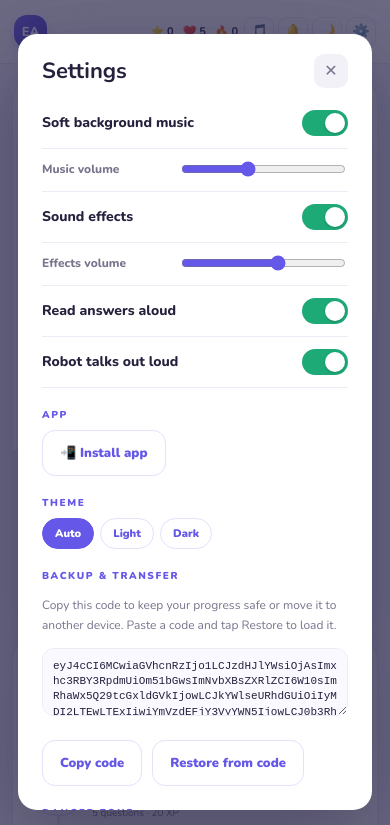
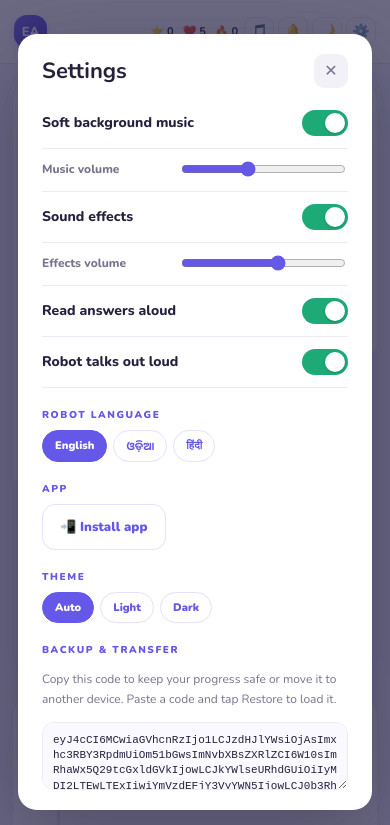
Before and after one commit to chandansharpeye/English-Adventure-, a plain HTML site: page index.html in a window 390 px wide. Both pictures are taken after a click on the button "⚙️". Shown: the top 825 px of the page. Drawn offline with nearby package versions, Linux system fonts and the light colour scheme.

Commit message:
Add files via upload

```diff
--- a/app.js
+++ b/app.js
@@ -20,7 +20,7 @@ function norm(s){return String(s).toLowerCase().replace(/[’‘`]/g,"'").replac
 /* ---------------- State ---------------- */
 const freshState=()=>({xp:0,hearts:5,streak:0,lastActive:null,completed:[],dailyCompleted:0,dailyDate:null,bestAccuracy:0,totalAnswered:0,totalCorrect:0,mode:"odia-en",wordIndex:0,
   wordDate:null,dailyGoal:1,dailyBonusDate:null,activeDays:[],mistakes:[],wordsSeen:[],badges:[],heartTime:0,heartDay:null,perfectCount:0,bestCombo:0,speedBest:0,mistakesFixed:0,
-  srs:{},settings:{robotVoice:true,sound:true,music:true,autoRead:true,theme:"auto",musicVol:.4,sfxVol:.6,bannerDismissed:false}});
+  srs:{},settings:{robotVoice:true,robotLang:"en",sound:true,music:true,autoRead:true,theme:"auto",musicVol:.4,sfxVol:.6,bannerDismissed:false}});
 function sanitize(m){const f=freshState();
   ["completed","activeDays","mistakes","wordsSeen","badges"].forEach(k=>{if(!Array.isArray(m[k]))m[k]=f[k];});
   if(!m.srs||typeof m.srs!=="object")m.srs={};
@@ -67,7 +67,7 @@ function rankInfo(){let idx=0;RANKS.forEach((r,i)=>{if(state.xp>=r.xp)idx=i;});c
   return {idx,cur,next,pct:next?Math.round((state.xp-cur.xp)/(next.xp-cur.xp)*100):100};}
 function checkBadges(){const fresh=[];
   BADGES.forEach(b=>{if(!state.badges.includes(b.id)&&b.test(state)){state.badges.push(b.id);fresh.push(b);}});
-  if(fresh.length){saveState();sfx("badge");confetti(70);showToast("🏅 Badge unlocked: "+fresh.map(b=>b.name).join(", "));robotTalk(["Wow! You unlocked a new badge!","ବାହ୍! ଆପଣ ନୂଆ ବ୍ୟାଜ୍ ଅନଲକ୍ କଲେ!"]);}
+  if(fresh.length){saveState();sfx("badge");confetti(70);showToast("🏅 Badge unlocked: "+fresh.map(b=>b.name).join(", "));robotTalk(["Wow! You unlocked a new badge!","ବାହ୍! ଆପଣ ନୂଆ ବ୍ୟାଜ୍ ଅନଲକ୍ କଲେ!","वाह! आपने नया बैज अनलॉक किया!"]);}
   return fresh;}
 
 /* ---------------- Sound & voice ---------------- */
@@ -149,23 +149,37 @@ function speakRobot(text,lang,next){
     u.onend=u.onerror=()=>{robotSpeaking=false;setTalk();AudioKit.duck(false);if(next)next();};
     speechSynthesis.speak(u);
   }catch{if(next)next();}}
-/* A line is [English, Odia]. It types both and says English, then Odia if an Odia voice exists. */
-function robotTalk(pair){
-  const bubble=$("robot-message");
-  bubble.innerHTML='<span class="rt-en"></span><span class="rt-or"></span>';
+/* A line is [English, Odia, Hindi]. It types the chosen language and says it in that language. */
+function robotLangNow(){return ROBOT_LANGS[state.settings.robotLang]?state.settings.robotLang:"en";}
+function robotTalk(line){
+  const lang=robotLangNow(),idx={en:0,or:1,hi:2}[lang];
+  const text=line[idx]||line[0];
+  const bubble=$("robot-message");bubble.innerHTML='<span class="rt-en"></span>';
   robotTyping=true;setTalk();
-  const en=bubble.querySelector(".rt-en"),or=bubble.querySelector(".rt-or");
-  typeText(en,pair[0],22,()=>typeText(or,pair[1],22,()=>{robotTyping=false;setTalk();}));
-  speakRobot(pair[0],"en-IN",()=>speakRobot(pair[1],"or-IN"));}
+  typeText(bubble.querySelector(".rt-en"),text,22,()=>{robotTyping=false;setTalk();});
+  speakRobot(text,ROBOT_LANGS[lang].tag);}
 function robotSay(text,opts){
   robotTyping=true;setTalk();
   typeText($("robot-message"),text,24,()=>{robotTyping=false;setTalk();});
   if(!opts||opts.speak!==false)speakRobot(text);}
-const ROBOT_IDLE=[["Ready for a new word today?","ଆଜି ଏକ ନୂଆ ଶବ୍ଦ ପାଇଁ ପ୍ରସ୍ତୁତ?"],["Tap the mic and say a word. Let's practise speaking!","ମାଇକ୍ ଦବାନ୍ତୁ ଓ ଏକ ଶବ୍ଦ କୁହନ୍ତୁ। ଆସନ୍ତୁ କହିବା ଅଭ୍ୟାସ କରିବା!"],["Try a Speed Round. Can you beat your score?","ସ୍ପିଡ୍ ରାଉଣ୍ଡ ଚେଷ୍ଟା କରନ୍ତୁ। ନିଜ ସ୍କୋର ହରାଇ ପାରିବେ କି?"],["Little practice every day goes a long way.","ପ୍ରତିଦିନ ଟିକିଏ ଅଭ୍ୟାସ ବହୁ ଦୂର ନେଇଯାଏ।"],["Tap the flashcards and learn three new words.","ଫ୍ଲାଶକାର୍ଡ ଦବାନ୍ତୁ ଓ ତିନୋଟି ନୂଆ ଶବ୍ଦ ଶିଖନ୍ତୁ।"],["Your streak is growing. Keep it up!","ଆପଣଙ୍କ ଷ୍ଟ୍ରିକ୍ ବଢ଼ୁଛି। ଏହିପରି ଜାରି ରଖନ୍ତୁ!"]];
-const ROBOT_CELEBRATE=[["Wonderful! You finished the lesson!","ଚମତ୍କାର! ଆପଣ ପାଠ ଶେଷ କରିଲେ!"],["Amazing work! Keep going, champion!","ଅଦ୍ଭୁତ କାମ! ଚାଲୁ ରଖନ୍ତୁ, ଚାମ୍ପିଅନ୍!"],["Super job! You are getting better every day!","ବହୁତ ଭଲ! ଆପଣ ପ୍ରତିଦିନ ଉନ୍ନତ ହେଉଛନ୍ତି!"]];
-const ROBOT_TRY=[["Good try! Let's practise this one again.","ଭଲ ଚେଷ୍ଟା! ଆସନ୍ତୁ ଏହାକୁ ପୁଣି ଅଭ୍ୟାସ କରିବା।"],["Almost there! You will get it next time.","ପ୍ରାୟ ହୋଇଗଲା! ପରବର୍ତ୍ତୀ ଥରେ ଆପଣ ପାରିବେ।"]];
-/* Tips: TIPS_OR[i] is the Odia version of TIPS[i] */
+const ROBOT_LANGS={en:{label:"English",tag:"en-IN"},or:{label:"ଓଡ଼ିଆ",tag:"or-IN"},hi:{label:"हिंदी",tag:"hi-IN"}};
+const ROBOT_IDLE=[
+ ["Ready for a new word today?","ଆଜି ଏକ ନୂଆ ଶବ୍ଦ ପାଇଁ ପ୍ରସ୍ତୁତ?","क्या आप आज एक नया शब्द सीखने के लिए तैयार हैं?"],
+ ["Tap the mic and say a word. Let's practise speaking!","ମାଇକ୍ ଦବାନ୍ତୁ ଓ ଏକ ଶବ୍ଦ କୁହନ୍ତୁ। ଆସନ୍ତୁ କହିବା ଅଭ୍ୟାସ କରିବା!","माइक दबाइए और एक शब्द बोलिए। चलिए बोलने का अभ्यास करते हैं!"],
+ ["Try a Speed Round. Can you beat your score?","ସ୍ପିଡ୍ ରାଉଣ୍ଡ ଚେଷ୍ଟା କରନ୍ତୁ। ନିଜ ସ୍କୋର ହରାଇ ପାରିବେ କି?","स्पीड राउंड आज़माइए। क्या आप अपना स्कोर हरा सकते हैं?"],
+ ["Little practice every day goes a long way.","ପ୍ରତିଦିନ ଟିକିଏ ଅଭ୍ୟାସ ବହୁ ଦୂର ନେଇଯାଏ।","हर दिन थोड़ा अभ्यास बहुत काम आता है।"],
+ ["Tap the flashcards and learn three new words.","ଫ୍ଲାଶକାର୍ଡ ଦବାନ୍ତୁ ଓ ତିନୋଟି ନୂଆ ଶବ୍ଦ ଶିଖନ୍ତୁ।","फ्लैशकार्ड दबाइए और तीन नए शब्द सीखिए।"],
+ ["Your streak is growing. Keep it up!","ଆପଣଙ୍କ ଷ୍ଟ୍ରିକ୍ ବଢ଼ୁଛି। ଏହିପରି ଜାରି ରଖନ୍ତୁ!","आपकी स्ट्रीक बढ़ रही है। ऐसे ही जारी रखिए!"]];
+const ROBOT_CELEBRATE=[
+ ["Wonderful! You finished the lesson!","ଚମତ୍କାର! ଆପଣ ପାଠ ଶେଷ କରିଲେ!","शानदार! आपने पाठ पूरा कर लिया!"],
+ ["Amazing work! Keep going, champion!","ଅଦ୍ଭୁତ କାମ! ଚାଲୁ ରଖନ୍ତୁ, ଚାମ୍ପିଅନ୍!","कमाल का काम! चलते रहिए, चैंपियन!"],
+ ["Super job! You are getting better every day!","ବହୁତ ଭଲ! ଆପଣ ପ୍ରତିଦିନ ଉନ୍ନତ ହେଉଛନ୍ତି!","बहुत बढ़िया! आप हर दिन बेहतर हो रहे हैं!"]];
+const ROBOT_TRY=[
+ ["Good try! Let's practise this one again.","ଭଲ ଚେଷ୍ଟା! ଆସନ୍ତୁ ଏହାକୁ ପୁଣି ଅଭ୍ୟାସ କରିବା।","अच्छी कोशिश! चलिए इसे फिर से अभ्यास करते हैं।"],
+ ["Almost there! You will get it next time.","ପ୍ରାୟ ହୋଇଗଲା! ପରବର୍ତ୍ତୀ ଥରେ ଆପଣ ପାରିବେ।","लगभग हो गया! अगली बार आप ज़रूर कर लेंगे।"]];
+/* Tips: index i is the same tip in English, Odia and Hindi */
 const TIPS_OR=["ନୂଆ ଇଂରାଜୀ ଶବ୍ଦ ପ୍ରତ୍ୟେକ ଥର ଜୋରରେ କୁହନ୍ତୁ। ଅଭ୍ୟାସ ଦ୍ୱାରା ସହଜ ହୁଏ!","ସଠିକ୍ ଉଚ୍ଚାରଣ ଶୁଣିବା ପାଇଁ 🔊 ଦବାନ୍ତୁ, ତା'ପରେ ଦୁଇଥର ପୁନରାବୃତ୍ତି କରନ୍ତୁ।","ଭୁଲ ହେବା ଭଲ! ସେଗୁଡ଼ିକ ଭୁଲ ନୋଟବୁକରେ ରହେ, ଯାହା ଦ୍ୱାରା ଆପଣ ସେଗୁଡ଼ିକ ଠିକ୍ କରିପାରିବେ।","ପ୍ରତିଦିନ ୩ଟି ନୂଆ ଶବ୍ଦ ଶିଖନ୍ତୁ ଏବଂ ପ୍ରତ୍ୟେକକୁ ଏକ ବାକ୍ୟରେ ବ୍ୟବହାର କରନ୍ତୁ।","ଅନ୍ୟ ପ୍ରକାରେ ନିଜକୁ ପରୀକ୍ଷା କରିବା ପାଇଁ ଇଂରାଜୀ → ଓଡ଼ିଆ ମୋଡ୍ ଚେଷ୍ଟା କରନ୍ତୁ।","ପ୍ରତିଦିନ ୫ ମିନିଟ୍ ପାଠ ସପ୍ତାହରେ ଏକ ଲମ୍ବା ପାଠ ଅପେକ୍ଷା ଭଲ।","ଆପଣଙ୍କ ଚାରିପାଖରେ ଥିବା ଇଂରାଜୀ ସାଇନବୋର୍ଡ ଓ ଲେବଲ୍ ପଢ଼ନ୍ତୁ। ସବୁକିଛି ଅଭ୍ୟାସ!","ଆତ୍ମବିଶ୍ୱାସ ଥିଲେ ସ୍ପିଡ୍ ରାଉଣ୍ଡ ଚେଷ୍ଟା କରନ୍ତୁ। ଏହା ଦ୍ରୁତ ଚିନ୍ତା ଶିଖାଏ।"];
+const TIPS_HI=["नया अंग्रेज़ी शब्द हर बार ज़ोर से बोलिए। अभ्यास से आसान हो जाता है!","सही उच्चारण सुनने के लिए 🔊 दबाइए, फिर दो बार दोहराइए।","गलतियाँ अच्छी हैं! वे गलती नोटबुक में जाती हैं, ताकि आप उन्हें सुधार सकें।","रोज़ 3 नए शब्द सीखिए और हर एक को एक वाक्य में इस्तेमाल कीजिए।","खुद को दूसरे तरीके से परखने के लिए अंग्रेज़ी → ओड़िया मोड आज़माइए।","हर दिन 5 मिनट का पाठ, हफ़्ते में एक लंबे पाठ से बेहतर है।","आसपास के अंग्रेज़ी साइनबोर्ड और लेबल पढ़िए। सब कुछ अभ्यास है!","आत्मविश्वास हो तो स्पीड राउंड आज़माइए। इससे तेज़ सोच बनती है।"];
 setInterval(()=>{
   if(!gestured||document.hidden||robotTyping||robotSpeaking)return;
   if(!$("lesson-modal").classList.contains("hidden")||!$("sheet-modal").classList.contains("hidden"))return;
@@ -245,7 +259,7 @@ function render(){
   const r=rankInfo();$("rank-emoji").textContent=r.cur.emoji;$("rank-name").textContent=r.cur.name;$("rank-bar").style.width=r.pct+"%";
   $("rank-label").textContent=r.next?`${state.xp} / ${r.next.xp} XP to ${r.next.name}`:"Top rank reached! 🎉";
   $("language-toggle").textContent="Mode: "+(state.mode==="odia-en"?"Odia → English":"English → Odia");
-  {const di=Math.floor(Date.now()/864e5)%TIPS.length;$("daily-tip").innerHTML=esc(TIPS[di])+'<span class="tip-or">'+esc(TIPS_OR[di])+'</span>';}
+  {const di=Math.floor(Date.now()/864e5)%TIPS.length;const tl=[TIPS,TIPS_OR,TIPS_HI][{en:0,or:1,hi:2}[robotLangNow()]];$("daily-tip").textContent=tl[di];}
   // path
   const path=$("learning-path");path.innerHTML="";
   LEVELS.forEach(level=>{
@@ -531,6 +545,7 @@ function openSettings(){
     <label class="slider-row"><span>Effects volume</span><input type="range" id="set-svol" min="0" max="100" value="${Math.round(state.settings.sfxVol*100)}"></label>
     ${sw("set-read","Read answers aloud",state.settings.autoRead)}
     ${sw("set-robot","Robot talks out loud",state.settings.robotVoice)}
+    <p class="eyebrow settings-label">ROBOT LANGUAGE</p><div class="chips" id="robot-lang-chips">${[["en","English"],["or","ଓଡ଼ିଆ"],["hi","हिंदी"]].map(([v,l])=>`<button class="chip${robotLangNow()===v?" active":""}" data-rl="${v}">${l}</button>`).join("")}</div>
     ${isStandalone()?"":'<p class="eyebrow settings-label">APP</p><button class="secondary-btn" id="set-install">📲 Install app</button>'}
     <p class="eyebrow settings-label">THEME</p><div class="chips" id="theme-chips">${[["auto","Auto"],["light","Light"],["dark","Dark"]].map(([v,l])=>`<button class="chip${state.settings.theme===v?" active":""}" data-theme="${v}">${l}</button>`).join("")}</div>
     <p class="eyebrow settings-label">BACKUP & TRANSFER</p><p class="muted">Copy this code to keep your progress safe or move it to another device. Paste a code and tap Restore to load it.</p>
@@ -541,6 +556,7 @@ function openSettings(){
   $("set-read").addEventListener("change",e=>{state.settings.autoRead=e.target.checked;saveState();});
   const si=$("set-install");if(si)si.addEventListener("click",()=>$("install-btn").click());
   $("set-robot").addEventListener("change",e=>{state.settings.robotVoice=e.target.checked;saveState();if(!e.target.checked)speechSynthesis.cancel();});
+  document.querySelectorAll("#robot-lang-chips .chip").forEach(c=>c.addEventListener("click",()=>setRobotLang(c.dataset.rl)));
   $("set-music").addEventListener("change",e=>{state.settings.music=e.target.checked;gestured=true;saveState();applyMusic();});
   $("set-mvol").addEventListener("input",e=>{state.settings.musicVol=e.target.value/100;gestured=true;if(state.settings.music)applyMusic();});
   $("set-mvol").addEventListener("change",saveState);
@@ -569,6 +585,11 @@ $("sound-btn").addEventListener("click",()=>{state.settings.sound=!state.setting
 $("theme-btn").addEventListener("click",()=>{const dark=document.documentElement.dataset.theme==="dark";state.settings.theme=dark?"light":"dark";saveState();applyTheme();});
 $("music-btn").addEventListener("click",()=>{state.settings.music=!state.settings.music;gestured=true;saveState();applyMusic();showToast(state.settings.music?"Music on 🎵":"Music off");});
 $("settings-btn").addEventListener("click",openSettings);
+function updateRobotLangBtn(){const b=$("robot-lang-btn");if(b)b.textContent="🤖 Robot: "+ROBOT_LANGS[robotLangNow()].label;}
+function setRobotLang(v){if(!ROBOT_LANGS[v])return;state.settings.robotLang=v;saveState();updateRobotLangBtn();
+  document.querySelectorAll("#robot-lang-chips .chip").forEach(c=>c.classList.toggle("active",c.dataset.rl===v));
+  if(speechSynthesis)speechSynthesis.cancel();render();robotTalk([greetingLine(),"ନମସ୍କାର! ନୂଆ ଅଭିଯାନ ପାଇଁ ପ୍ରସ୍ତୁତ?","नमस्ते! नई यात्रा के लिए तैयार हैं?"]);}
+$("robot-lang-btn").addEventListener("click",()=>{const order=["en","or","hi"];const next=order[(order.indexOf(robotLangNow())+1)%3];setRobotLang(next);showToast("Robot language: "+ROBOT_LANGS[next].label);});
 /* ---- PWA: install button (always visible until the app is installed) ---- */
 let deferredInstall=null;
 const launchedAsApp=/[?&](app=1|source=pwa)/.test(location.search);
@@ -605,7 +626,7 @@ setTimeout(showInstallBanner,6000);
 $("install-btn").addEventListener("click",async()=>{
   if(deferredInstall){const d=deferredInstall;deferredInstall=null;try{d.prompt();await d.userChoice;}catch{}updateInstallBtn();return;}
   installHelp();});
-document.querySelector(".robot-area").addEventListener("click",()=>{const r=document.querySelector(".robot");r.classList.remove("jump");void r.offsetWidth;r.classList.add("jump");{const i=Math.floor(Math.random()*TIPS.length);robotTalk([TIPS[i],TIPS_OR[i]]);}sfx("click");});
+document.querySelector(".robot-area").addEventListener("click",()=>{const r=document.querySelector(".robot");r.classList.remove("jump");void r.offsetWidth;r.classList.add("jump");{const i=Math.floor(Math.random()*TIPS.length);robotTalk([TIPS[i],TIPS_OR[i],TIPS_HI[i]]);}sfx("click");});
 document.addEventListener("keydown",e=>{
   if(e.key==="Escape"){if(!$("sheet-modal").classList.contains("hidden"))closeSheet();else if(!$("lesson-modal").classList.contains("hidden"))closeLesson();return;}
   if($("lesson-modal").classList.contains("hidden")||!session||session.done)return;
@@ -623,8 +644,8 @@ if("serviceWorker" in navigator&&location.protocol!=="file:"){window.addEventLis
 lessonById("simple-sentences").sayLine={en:"I am a student.",odia:"ମୁଁ ଜଣେ ଛାତ୍ର।"};
 lessonById("questions").sayLine={en:"How are you?",odia:"ତୁମେ କେମିତି ଅଛ?"};
 lessonById("real-life").sayLine={en:"Nice to meet you.",odia:"ଆପଣଙ୍କୁ ଭେଟି ଆନନ୍ଦିତ।"};
-newDayChecks();regenHearts();saveState();applyTheme();render();updateInstallBtn();
-setTimeout(()=>robotTalk([greetingLine(),"ନମସ୍କାର! ନୂଆ ଅଭିଯାନ ପାଇଁ ପ୍ରସ୍ତୁତ?"]),800);
+newDayChecks();regenHearts();saveState();applyTheme();render();updateInstallBtn();updateRobotLangBtn();
+setTimeout(()=>robotTalk([greetingLine(),"ନମସ୍କାର! ନୂଆ ଅଭିଯାନ ପାଇଁ ପ୍ରସ୍ତୁତ?","नमस्ते! नई यात्रा के लिए तैयार हैं?"]),800);
 // app shortcuts from the home-screen icon (long-press) e.g. ?action=quick
 {const a=new URLSearchParams(location.search).get("action");
  if(a){setTimeout(()=>{if(a==="continue")$("continue-btn").click();else if(a==="quick")startQuick();else if(a==="cards")openFlashcards();history.replaceState(null,"",location.pathname);},400);}}
--- a/index.html
+++ b/index.html
@@ -46,6 +46,7 @@
         <div class="hero-actions">
           <button class="primary-btn" id="continue-btn">Continue learning <span>→</span></button>
           <button class="secondary-btn" id="language-toggle">Mode: Odia → English</button>
+          <button class="secondary-btn" id="robot-lang-btn">🤖 Robot: English</button>
           <button class="secondary-btn" id="install-btn">📲 Install app</button>
         </div>
       </div>
```
